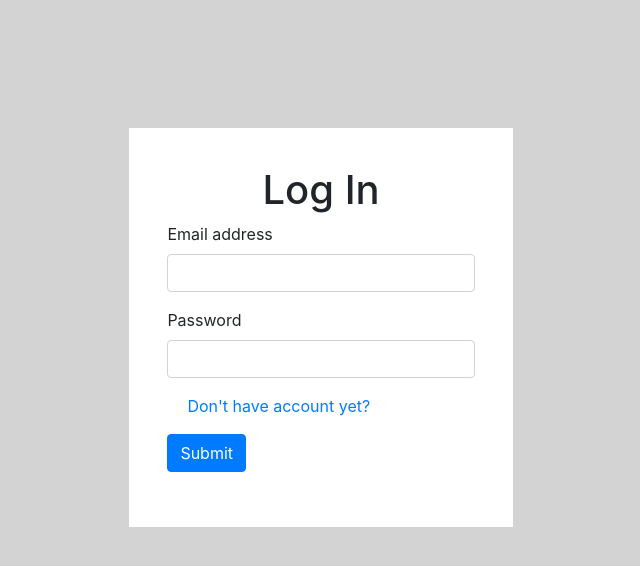
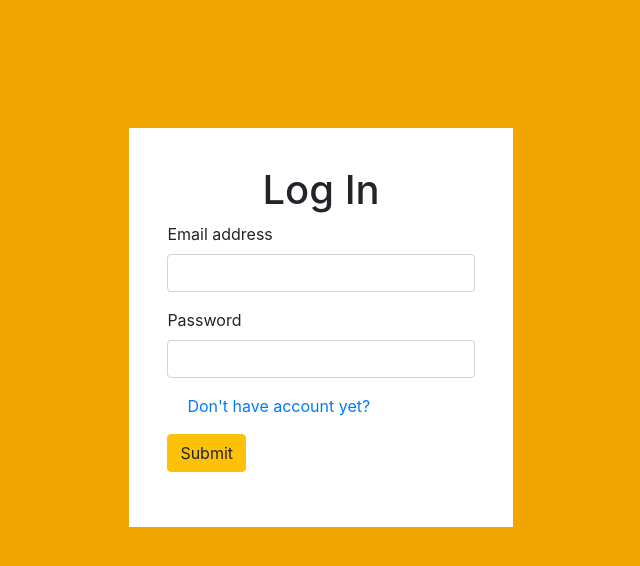
Before and after one commit to TAMAJJJ/Music-Ranking, a PHP site: page /login.html in a window 1280 px wide. Shown: the top 566 px of the page, without its empty margins (319-959 px from the left). Run offline with PHP 8.4, Linux system fonts and the light colour scheme.

Commit message:
changed login color

```diff
--- a/front-end/css/login.css
+++ b/front-end/css/login.css
@@ -1,5 +1,5 @@
 body{
-    background-color: lightgrey;
+    background-color: #f0a500;
 }
 
 h1{
--- a/front-end/login.html
+++ b/front-end/login.html
@@ -28,12 +28,9 @@
             <div class="form-group form-check">
                 <a href="signup.html">Don't have account yet?</a>
             </div>
-            <button type="submit" class="btn btn-primary">Submit</button>
+            <button type="submit" class="btn btn-warning">Submit</button>
         </form>
     </div>
-
-
-
 
     <!-- Optional JavaScript -->
     <!-- jQuery first, then Popper.js, then Bootstrap JS -->
```
